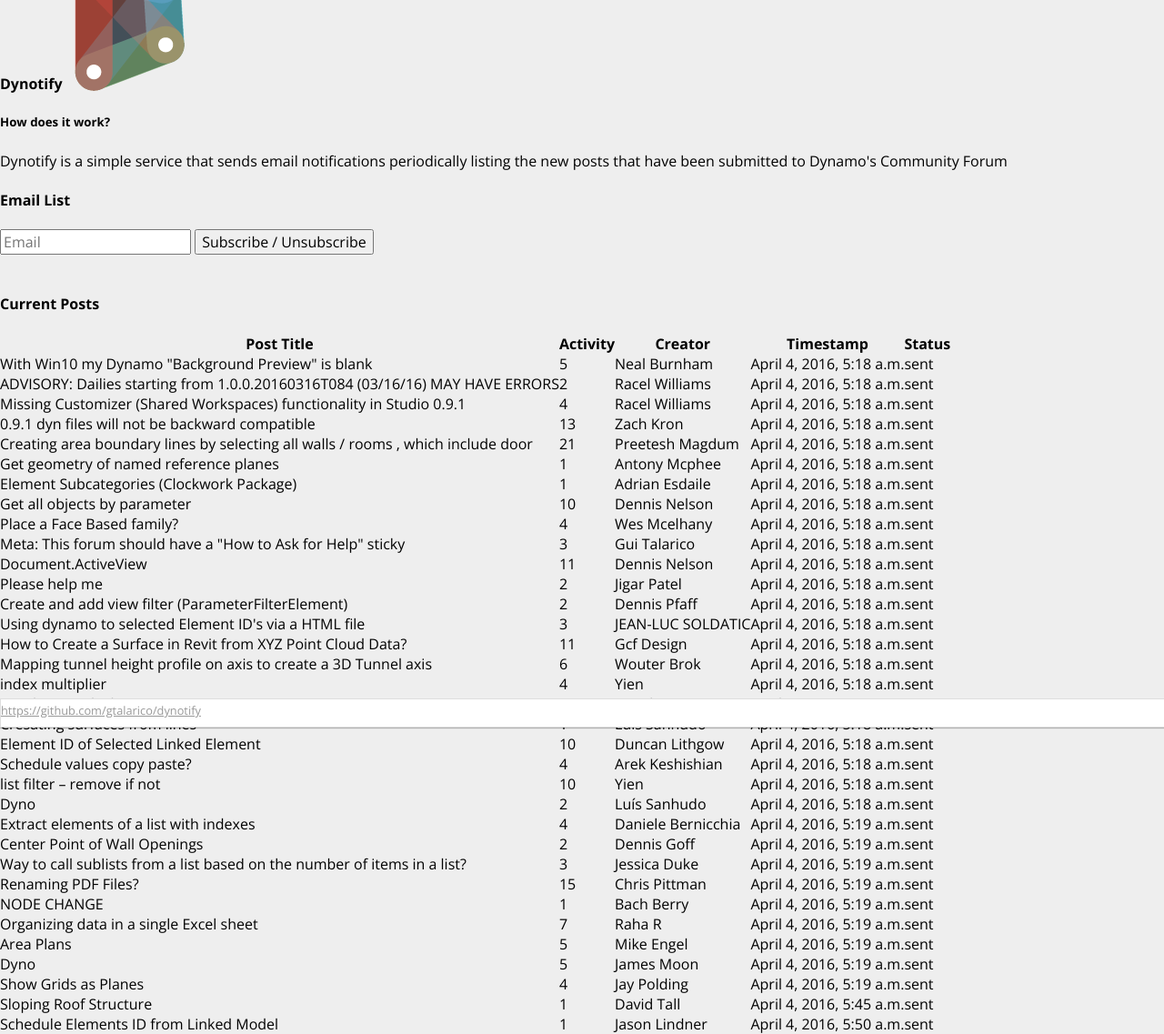
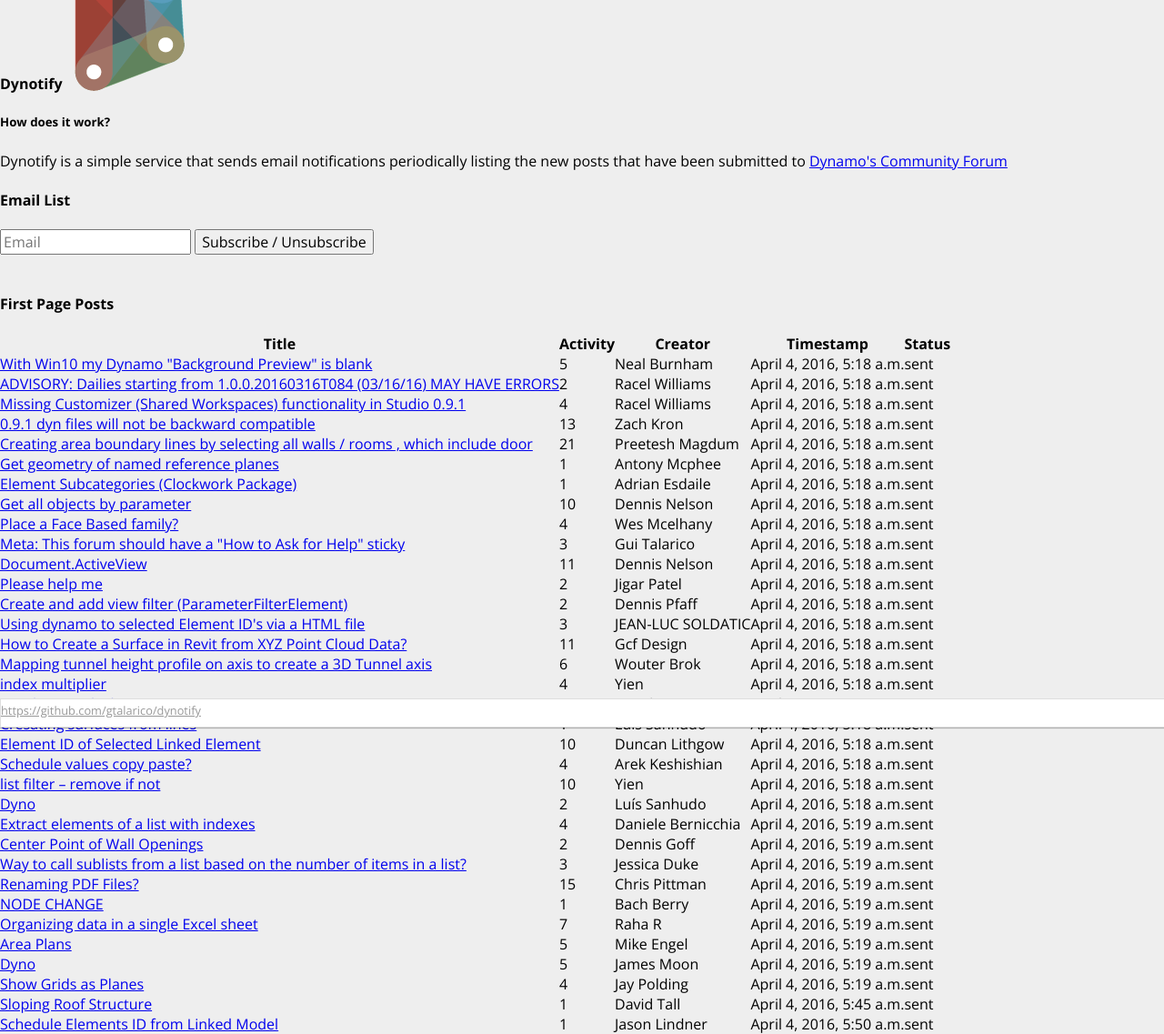
Before and after one commit to gtalarico/dynotify, a Django app: page / in a window 1280 px wide. Shown: the whole page at 91% size. Run offline with Django 3.2, Linux system fonts and the light colour scheme; data comes from the database, SQL or seed files in the repository; both versions use the stored data as it was after the commit; data that the repository does not hold is empty; some libraries are stand-ins or nearby versions.

Commit message:
Added href links to posts

```diff
--- a/dynotify/services.py
+++ b/dynotify/services.py
@@ -90,7 +90,7 @@
     mail = EmailMultiAlternatives(
     subject="Dynotify: Subscribed",
     body="Your email has been added to dynotify.herokuapps.com",
-    from_email="Dynotify <noreply@gmail.com>",
+    from_email="Dynotify <gtalarico@gmail.com>",
     to=[email],
     headers={"Reply-To": "gtalarico+dynotify@gmail.com"}
 )
@@ -105,7 +105,7 @@
     mail = EmailMultiAlternatives(
     subject="Dynotify: Unsubsribed",
     body="Your email has been remved from dynotify.herokuapps.com",
-    from_email="Dynotify <noreply@gmail.com>",
+    from_email="Dynotify <gtalarico@gmail.com>",
     to=[email],
     headers={"Reply-To": "gtalarico+dynotify@gmail.com"}
 )
--- a/dynotify/static/css/main.css
+++ b/dynotify/static/css/main.css
@@ -1,6 +1,6 @@
 body {
   /*font-family: 'Open Sans',"Helvetica Neue", Helvetica, Arial, sans-serif;*/
-  /*font-size: 12px;*/
+  font-size: 12px;
   margin-top: 80px;
 }
 
--- a/dynotify/templates/index.html
+++ b/dynotify/templates/index.html
@@ -42,7 +42,7 @@
 
                             <h5>How does it work?</h5>
                             <p>Dynotify is a simple service that sends email notifications periodically
-                            listing the new posts that have been submitted to <a hreg="http://dynamobim.org/forums/forum/dyn/">Dynamo's Community Forum</a></p>
+                            listing the new posts that have been submitted to <a href="http://dynamobim.org/forums/forum/dyn/">Dynamo's Community Forum</a></p>
 
                         </div>
                     </div>
@@ -78,13 +78,13 @@
             <div class="col-md-12">
                 <div class="panel panel-default">
                     <div class="panel-heading">
-                        <h4>Current Posts</h4>
+                        <h4>First Page Posts</h4>
                     </div>
                     <div class="panel-body">
 
                         <table class="table">
                         <tr>
-                            <th>Post Title</th>
+                            <th>Title</th>
                             <th>Activity</th>
                             <th>Creator</th>
                             <th>Timestamp</th>
@@ -93,7 +93,7 @@
 
                         {% for post in posts %}
                             <tr>
-                                <td>{{ post.title }}</td>
+                                <td><a href="{{post.url}}">{{ post.title }}</a></td>
                                 <td>{{ post.activity }}</td>
                                 <td>{{ post.op }}</td>
                                 <td>{{ post.timestamp }}</td>
```
Also changed, not shown: db.sqlite3, 2 other files.
